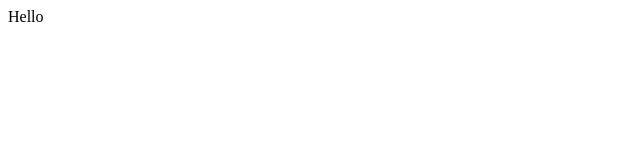
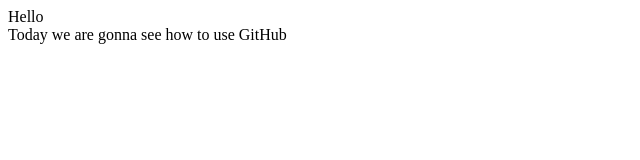
Before and after one commit to Manuelist35/demo-repo, a plain HTML site: page index.html in a window 1280 px wide. Shown: the whole page, without its empty margins (0-640 px from the left). Drawn offline with Linux system fonts and the light colour scheme.

Commit message:
First commit

```diff
--- a/index.html
+++ b/index.html
@@ -1 +1,2 @@
 <div>Hello</div>
+<div>Today we are gonna see how to use GitHub</div>
```
Also changed, not shown: 1 other file.
